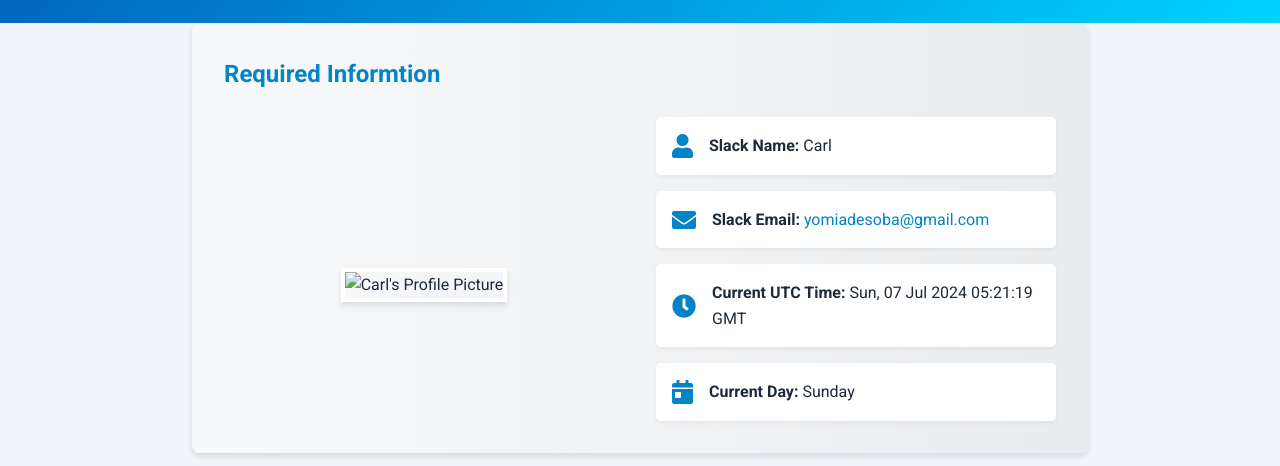
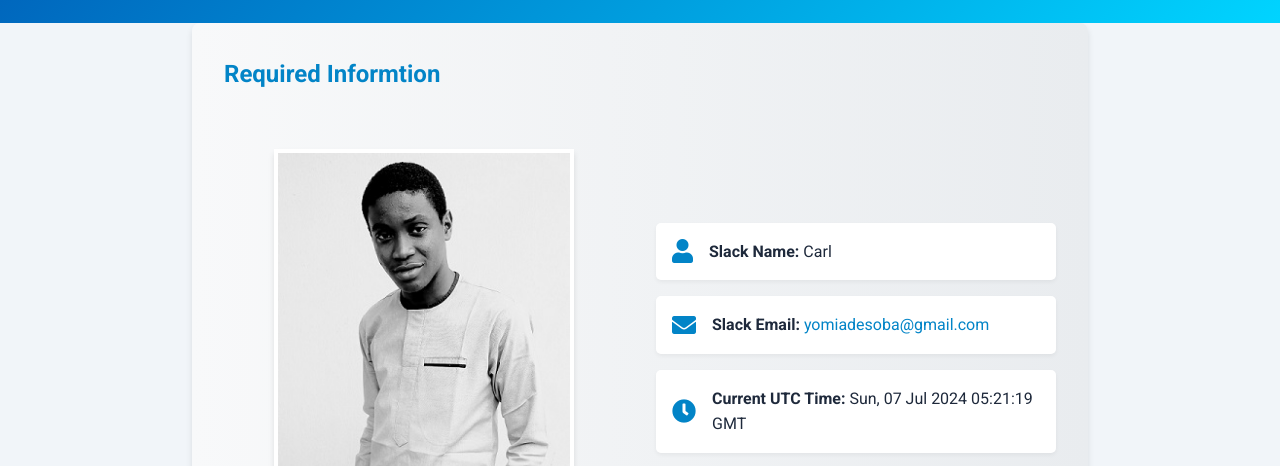
Before and after one commit to Charlesyomi/tech-goals, a plain HTML site: page index.html in a window 1280 px wide. Shown: the part 202-668 px from the top of the page. Drawn offline with Linux system fonts and the light colour scheme; the site is published under a folder, as on GitHub Pages, so addresses that start at the root find nothing.

Commit message:
Fix : images not displaying gh-pages

```diff
--- a/index.html
+++ b/index.html
@@ -80,7 +80,7 @@
             </div>
             <div class="profile-image">
               <img
-                src="/assets/img/charles.jpg"
+                src="assets/img/charles.jpg"
                 alt="Carl's Profile Picture"
                 id="profilePicture"
                 width="300"
```
